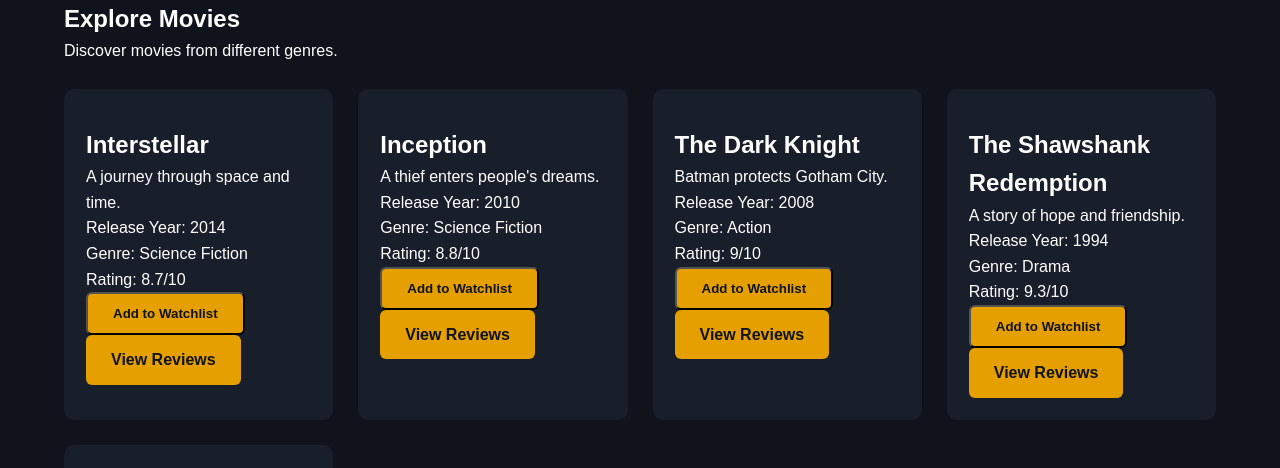
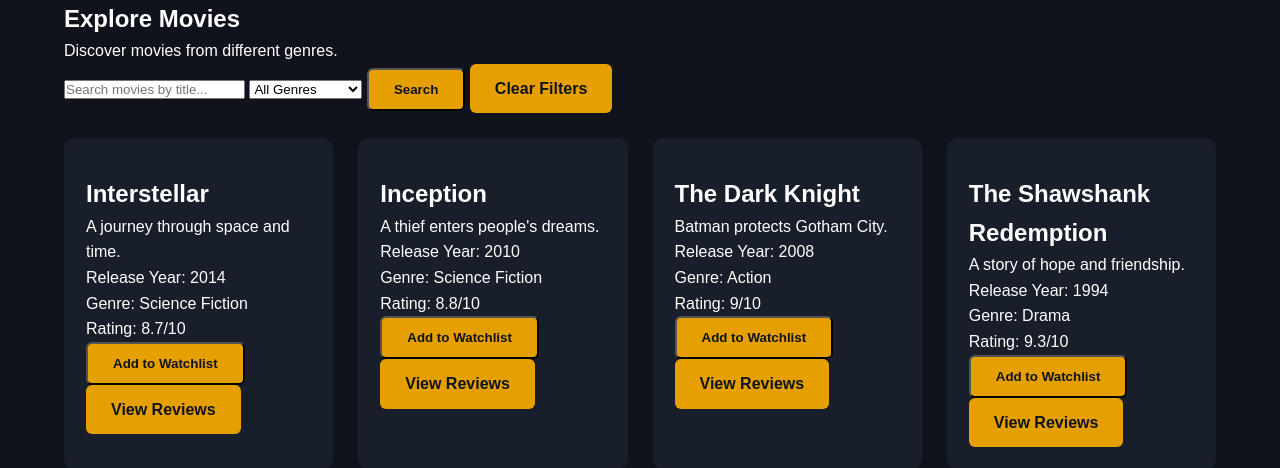
Before and after one commit to AlanIbarra117/MovieHub, a Node server app: page /movies in a window 1280 px wide. Shown: the part 85-553 px from the top of the page. Run offline with Node 20, Linux system fonts and the light colour scheme.

Commit message:
Add movie search and genre filtering

```diff
--- a/controllers/movieController.js
+++ b/controllers/movieController.js
@@ -1,13 +1,29 @@
 const movieService = require('../services/movieService');
 
-// Display all movies
+// Display and filter movies
 function showMovies(req, res) {
-    const movies = movieService.getAllMovies();
+    const searchTerm = req.query.search || '';
+    const genreId = req.query.genre || '';
+
+    let movies = movieService.getAllMovies();
+
+    if (searchTerm) {
+        movies = movieService.searchMovies(searchTerm);
+    }
+
+    if (genreId) {
+        movies = movies.filter(movie =>
+            movie.genreId === Number(genreId)
+        );
+    }
+
     const genres = movieService.getAllGenres();
 
     res.render('movies', {
-        movies: movies,
-        genres: genres
+        movies,
+        genres,
+        searchTerm,
+        selectedGenre: genreId
     });
 }
 
--- a/services/movieService.js
+++ b/services/movieService.js
@@ -41,6 +41,24 @@ function getAllMovies() {
     return movies;
 }
 
+// Search movies by title
+function searchMovies(searchTerm) {
+    return movies.filter(movie =>
+        movie.title.toLowerCase().includes(searchTerm.toLowerCase())
+    );
+}
+
+// Filter movies by genre
+function filterMoviesByGenre(genreId) {
+    if (!genreId) {
+        return movies;
+    }
+
+    return movies.filter(movie =>
+        movie.genreId === Number(genreId)
+    );
+}
+
 // Get all genres
 function getAllGenres() {
     return genres;
@@ -51,5 +69,7 @@ module.exports = {
     Movie,
     Genre,
     getAllMovies,
-    getAllGenres
+    getAllGenres,
+    searchMovies,
+    filterMoviesByGenre
 };
--- a/views/movies.ejs
+++ b/views/movies.ejs
@@ -3,6 +3,34 @@
 <section class="movies-section">
     <h1>Explore Movies</h1>
     <p>Discover movies from different genres.</p>
+
+    <form action="/movies" method="GET" class="filter-form">
+
+    <input
+        type="text"
+        name="search"
+        placeholder="Search movies by title..."
+        value="<%= searchTerm %>"
+    >
+
+    <select name="genre">
+        <option value="">All Genres</option>
+
+        <% genres.forEach(genre => { %>
+            <option
+                value="<%= genre.id %>"
+                <%= String(selectedGenre) === String(genre.id) ? 'selected' : '' %>
+            >
+                <%= genre.name %>
+            </option>
+        <% }) %>
+    </select>
+
+    <button type="submit" class="btn">Search</button>
+
+    <a href="/movies" class="btn">Clear Filters</a>
+
+</form>
 
     <div class="movie-grid">
         <% movies.forEach(movie => { %>
```
